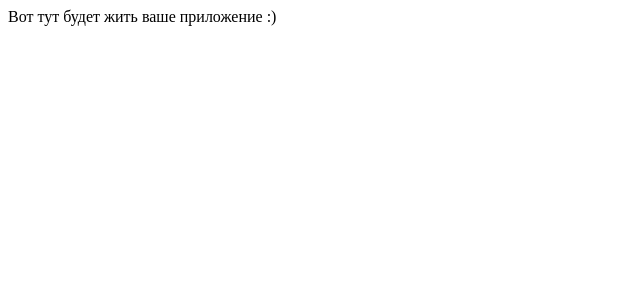
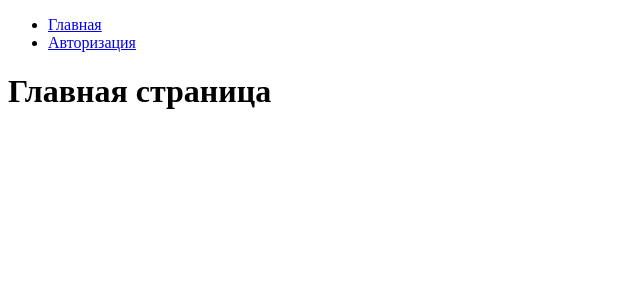
Before and after one commit to harlequin-plus/dreamteam_mf05, a React (Vite) app in the folder packages/client/: page / in a window 1280 px wide. Shown: the top 300 px of the page, without its empty margins (0-640 px from the left). Built offline with nearby package versions, Linux system fonts and the light colour scheme.

Commit message:
DRE-20 установил react-router-dom. Настроил для главной, авторизации и 404 ошибки

```diff
--- a/packages/client/package.json
+++ b/packages/client/package.json
@@ -15,7 +15,8 @@
     "eslint-config-prettier": "^8.5.0",
     "prettier": "^2.7.1",
     "react": "^18.2.0",
-    "react-dom": "^18.2.0"
+    "react-dom": "^18.2.0",
+    "react-router-dom": "^6.22.3"
   },
   "devDependencies": {
     "@testing-library/react": "^13.3.0",
--- a/packages/client/src/App.tsx
+++ b/packages/client/src/App.tsx
@@ -1,3 +1,7 @@
+import { BrowserRouter as Router, Routes, Route, Link } from 'react-router-dom'
+import IndexPage from './pages/IndexPage'
+import AuthPage from './pages/AuthPage'
+import NotFoundPage from './pages/NotFoundPage'
 import { useEffect } from 'react'
 import './App.css'
 
@@ -12,7 +16,31 @@ function App() {
 
     fetchServerData()
   }, [])
-  return <div className="App">Вот тут будет жить ваше приложение :)</div>
+
+  return (
+    <Router>
+      <main>
+        <nav>
+          <ul>
+            <li>
+              <Link to="/">Главная</Link>
+            </li>
+            <li>
+              <Link to="/auth">Авторизация</Link>
+            </li>
+          </ul>
+        </nav>
+
+        <div className="App">
+          <Routes>
+            <Route path="/" element={<IndexPage />} />
+            <Route path="/auth" element={<AuthPage />} />
+            <Route path="*" element={<NotFoundPage />} />
+          </Routes>
+        </div>
+      </main>
+    </Router>
+  )
 }
 
 export default App
--- /dev/null
+++ b/packages/client/src/pages/AuthPage.tsx
@@ -0,0 +1,9 @@
+function AuthPage() {
+  return (
+    <div>
+      <h1>Авторизация</h1>
+    </div>
+  )
+}
+
+export default AuthPage
--- /dev/null
+++ b/packages/client/src/pages/IndexPage.tsx
@@ -0,0 +1,9 @@
+function IndexPage() {
+  return (
+    <div>
+      <h1>Главная страница</h1>
+    </div>
+  )
+}
+
+export default IndexPage
--- /dev/null
+++ b/packages/client/src/pages/NotFoundPage.tsx
@@ -0,0 +1,9 @@
+function NotFoundPage() {
+  return (
+    <div>
+      <h1>404. Страница не найдена</h1>
+    </div>
+  )
+}
+
+export default NotFoundPage
```
Also changed, not shown: 1 other file (tests, documents, lock files or other folders).
